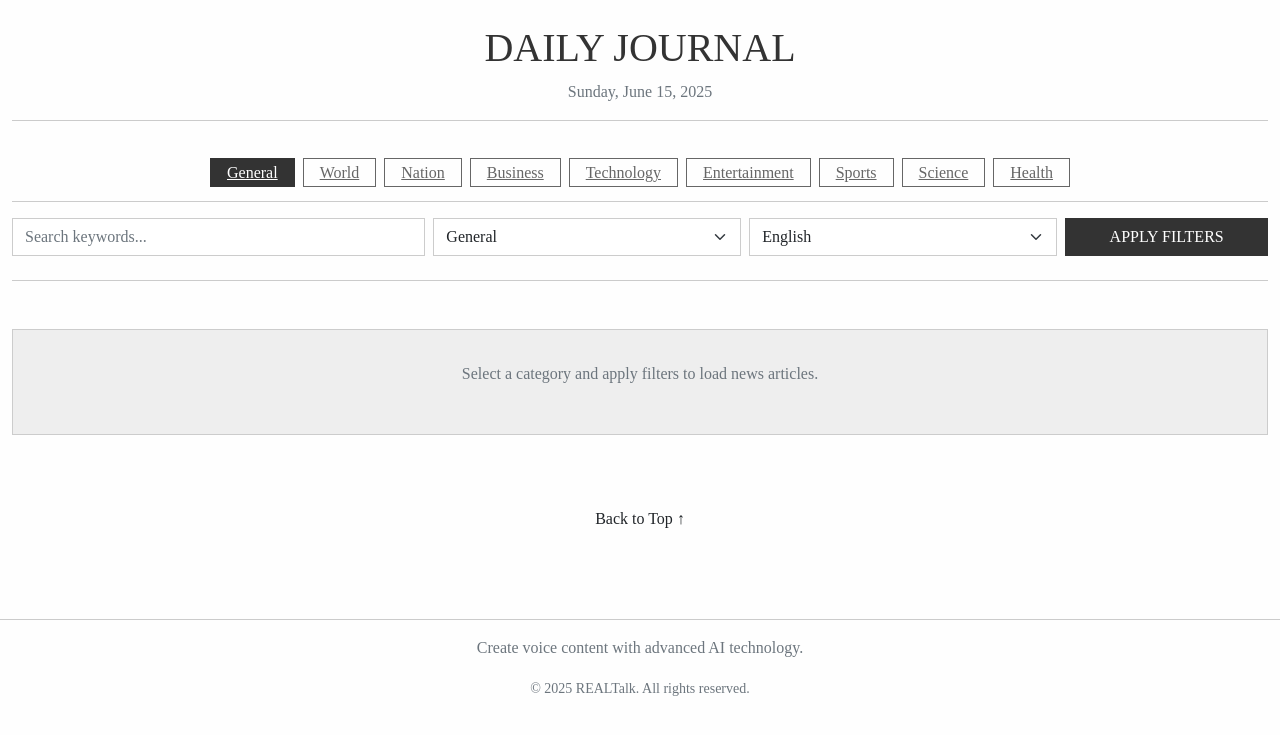
After one commit to aminemaliki7/NEWS, a Flask app: page / in a window 1280 px wide. The commit adds this page. Shown: the top 735 px of the page. Run offline with Flask 3, Linux system fonts and the light colour scheme; data that the repository does not hold is empty.

Commit message:
unused files, updated news script and layout

```diff
--- a/app.py
+++ b/app.py
@@ -446,6 +446,14 @@ def optimize_article_for_voice():
 
     try:
         content = data.get('content', '')
+
+        # Simple fallback implementation for voice optimization
+        def generate_voice_optimized_text(text, word_limit=400):
+            words = text.split()
+            if len(words) > word_limit:
+                return ' '.join(words[:word_limit])
+            return text
+
         optimized_content = generate_voice_optimized_text(content, word_limit=400)
 
         return jsonify({
--- a/static/css/news.css
+++ b/static/css/news.css
@@ -115,6 +115,7 @@ h1.h3 {
     line-height: 1.3;
     display: -webkit-box;
     -webkit-line-clamp: 3;
+    line-clamp: 3;
     -webkit-box-orient: vertical;
     overflow: hidden;
     text-overflow: ellipsis;
@@ -128,6 +129,7 @@ h1.h3 {
     margin-bottom: 1rem;
     display: -webkit-box;
     -webkit-line-clamp: 4;
+    line-clamp: 4;
     -webkit-box-orient: vertical;
     overflow: hidden;
     text-overflow: ellipsis;
--- /dev/null
+++ b/templates/news.html
@@ -0,0 +1,169 @@
+<!DOCTYPE html>
+<html lang="en">
+<head>
+  <meta charset="UTF-8" />
+  <meta name="viewport" content="width=device-width, initial-scale=1.0" />
+  <title>REALTalk | Digital Journal</title>
+  <link rel="stylesheet" href="https://cdn.jsdelivr.net/npm/bootstrap@5.2.3/dist/css/bootstrap.min.css" />
+  <link rel="stylesheet" href="{{ url_for('static', filename='css/styles.css') }}" />
+  <link rel="stylesheet" href="{{ url_for('static', filename='css/news.css') }}" />
+  <link rel="stylesheet" href="{{ url_for('static', filename='css/journal.css') }}" />
+</head>
+
+<body>
+  <div class="journal-page-wrapper">
+
+    <header class="masthead text-center py-4">
+      <div class="container-fluid">
+        <h1 class="journal-title text-uppercase">DAILY JOURNAL</h1>
+        <p class="journal-date text-muted" id="currentDateDisplay"></p>
+        <hr class="masthead-separator">
+      </div>
+    </header>
+
+    <main class="journal-main-content container-fluid">
+
+      <!-- Mobile Toggle Button -->
+      <nav class="category-nav mb-3">
+        <div class="d-md-none text-center mb-2">
+          <button class="btn btn-dark w-100" type="button" data-bs-toggle="collapse" data-bs-target="#categoryMenu" aria-expanded="false" aria-controls="categoryMenu">
+            Categories ▾
+          </button>
+        </div>
+
+        <!-- Collapsible Menu -->
+        <div class="collapse d-md-block" id="categoryMenu">
+          <ul class="list-unstyled d-flex justify-content-center flex-wrap flex-md-row flex-column align-items-center gap-2">
+            <li><a href="#" class="category-link active" data-category="general">General</a></li>
+            <li><a href="#" class="category-link" data-category="world">World</a></li>
+            <li><a href="#" class="category-link" data-category="nation">Nation</a></li>
+            <li><a href="#" class="category-link" data-category="business">Business</a></li>
+            <li><a href="#" class="category-link" data-category="technology">Technology</a></li>
+            <li><a href="#" class="category-link" data-category="entertainment">Entertainment</a></li>
+            <li><a href="#" class="category-link" data-category="sports">Sports</a></li>
+            <li><a href="#" class="category-link" data-category="science">Science</a></li>
+            <li><a href="#" class="category-link" data-category="health">Health</a></li>
+          </ul>
+        </div>
+
+        <hr class="section-separator mt-3">
+      </nav>
+
+      <section class="filter-toolbar mb-4">
+        <div class="row g-2 align-items-end">
+          <div class="col-md-4">
+            <label for="searchQuery" class="form-label visually-hidden">Search</label>
+            <input id="searchQuery" type="text" class="form-control" placeholder="Search keywords..." />
+          </div>
+          <div class="col-md-3">
+            <label for="category" class="form-label visually-hidden">Category</label>
+            <select id="category" class="form-select">
+              <option value="general">General</option>
+              <option value="world">World</option>
+              <option value="nation">Nation</option>
+              <option value="business">Business</option>
+              <option value="technology">Technology</option>
+              <option value="entertainment">Entertainment</option>
+              <option value="sports">Sports</option>
+              <option value="science">Science</option>
+              <option value="health">Health</option>
+            </select>
+          </div>
+          <div class="col-md-3">
+            <label for="language" class="form-label visually-hidden">Language</label>
+            <select id="language" class="form-select">
+              <option value="en">English</option>
+              <option value="ar">Arabic</option>
+              <option value="fr">French</option>
+            </select>
+          </div>
+          <div class="col-md-2">
+            <button id="searchBtn" class="btn btn-dark w-100">Apply Filters</button>
+          </div>
+        </div>
+        <hr class="section-separator mt-4">
+      </section>
+
+      <section class="status-messages text-center my-5">
+        <div id="loadingIndicator" class="d-none">
+          <div class="spinner-border text-dark"></div>
+          <p class="mt-2 text-muted">Loading articles...</p>
+        </div>
+
+        <div id="emptyState" class="text-muted">
+          <p>Select a category and apply filters to load news articles.</p>
+        </div>
+
+        <div id="errorState" class="alert alert-danger d-none">
+          An error occurred. Please try again later.
+        </div>
+      </section>
+
+      <section id="newsList" class="news-grid row"></section>
+      <div class="text-center my-4">
+        <a href="#top" class="back-to-top-link text-decoration-none text-dark">Back to Top &uarr;</a>
+      </div>
+
+    </main>
+
+<template id="newsArticleTemplate">
+  <article class="news-article col-md-6 col-lg-4 mb-3 d-flex">
+    <div class="card d-flex flex-column h-100 w-100 p-3 shadow-sm border-0 text-center">
+
+      <!-- Title -->
+      <h5 class="article-title mb-1" style="min-height: 2.8em; font-size: 1rem; font-weight: 600; line-height: 1.3;"></h5>
+
+      <!-- Source + Date -->
+      <p class="article-source small text-muted mb-1">
+        <span class="source-name"></span> • <span class="publish-date"></span>
+      </p>
+
+      <!-- Image -->
+      <img src="" alt="Article Image" class="article-image img-fluid mb-2" style="height: 120px; object-fit: cover; width: 100%;" />
+
+      <!-- Description -->
+      <p class="article-description flex-grow-1 mb-2" style="font-size: 0.9em; min-height: 5em; line-height: 1.4;"></p>
+
+      <!-- Listen label -->
+      <p class="text-muted small mb-1">🎧 Listen in your preferred language</p>
+
+      <!-- Language Select + Buttons -->
+      <div class="article-actions d-flex flex-column align-items-center gap-2 mt-auto pt-2">
+
+        <select class="form-select form-select-sm voice-select text-center" style="width: auto; min-width: 130px; font-size: 0.85em;">
+          <option value="en-CA-LiamNeural">🇬🇧 English</option>
+          <option value="ar-MA-JamalNeural">🇲🇦 Arabic</option>
+          <option value="fr-FR-HenriNeural">🇫🇷 French</option>
+          <option value="de-DE-ConradNeural">🇩🇪 German</option>
+          <option value="es-ES-AlvaroNeural">🇪🇸 Spanish</option>
+          <option value="pt-BR-AntonioNeural">🇧🇷 Portuguese</option>
+        </select>
+
+        <div class="d-flex justify-content-center gap-3">
+          <a href="#" target="_blank" class="btn btn-sm btn-outline-dark article-read-btn px-3" title="Read article">📖</a>
+          <button class="btn btn-sm btn-dark article-listen-btn px-3" data-index="" title="Play voice summary" onclick="listenToSummary(this.dataset.index)">▶️</button>
+        </div>
+
+      </div>
+
+    </div>
+  </article>
+</template>
+
+
+
+
+
+
+    <footer class="journal-footer text-center py-4 mt-5">
+      <hr class="footer-separator">
+      <p class="text-muted">Create voice content with advanced AI technology.</p>
+      <small class="text-muted">&copy; 2025 REALTalk. All rights reserved.</small>
+    </footer>
+
+  </div>
+
+  <script src="https://cdn.jsdelivr.net/npm/bootstrap@5.2.3/dist/js/bootstrap.bundle.min.js"></script>
+  <script src="{{ url_for('static', filename='js/news.js') }}"></script>
+</body>
+</html>
```
Also changed, not shown: 1 other file.
